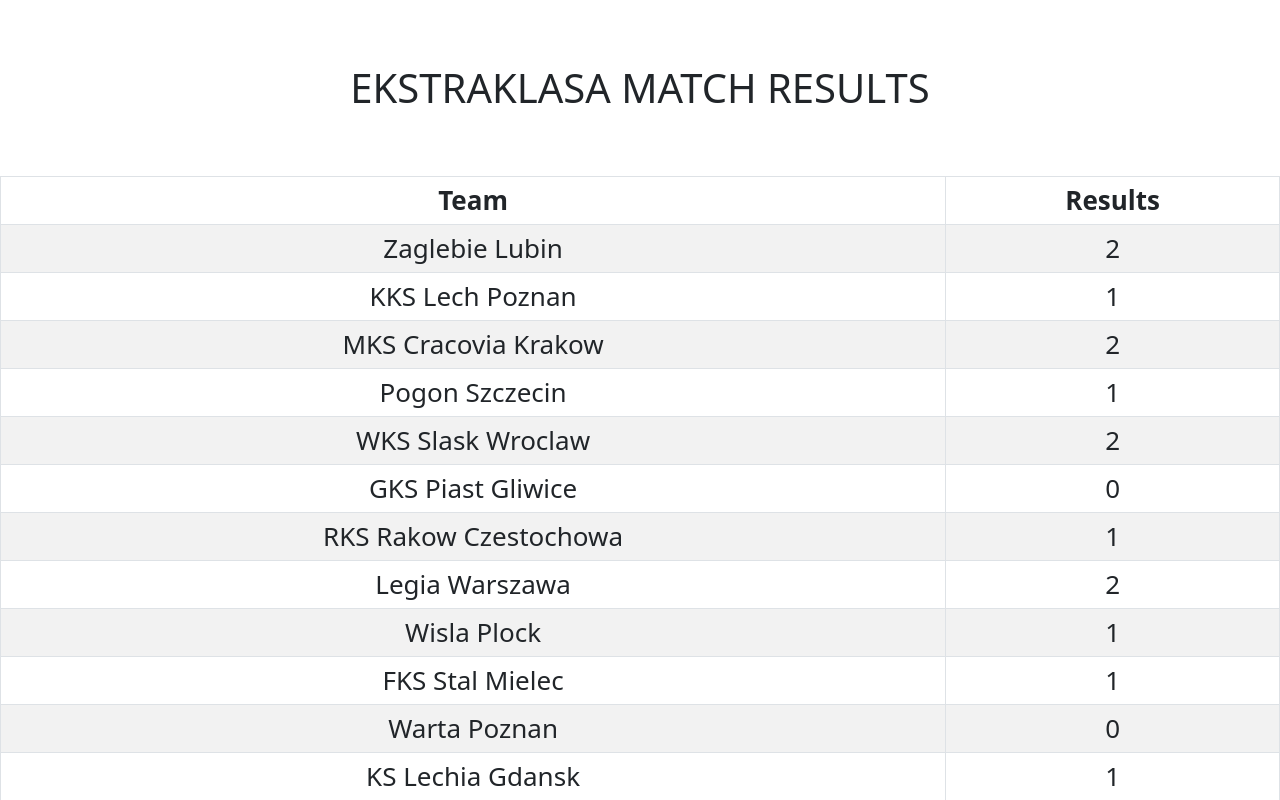
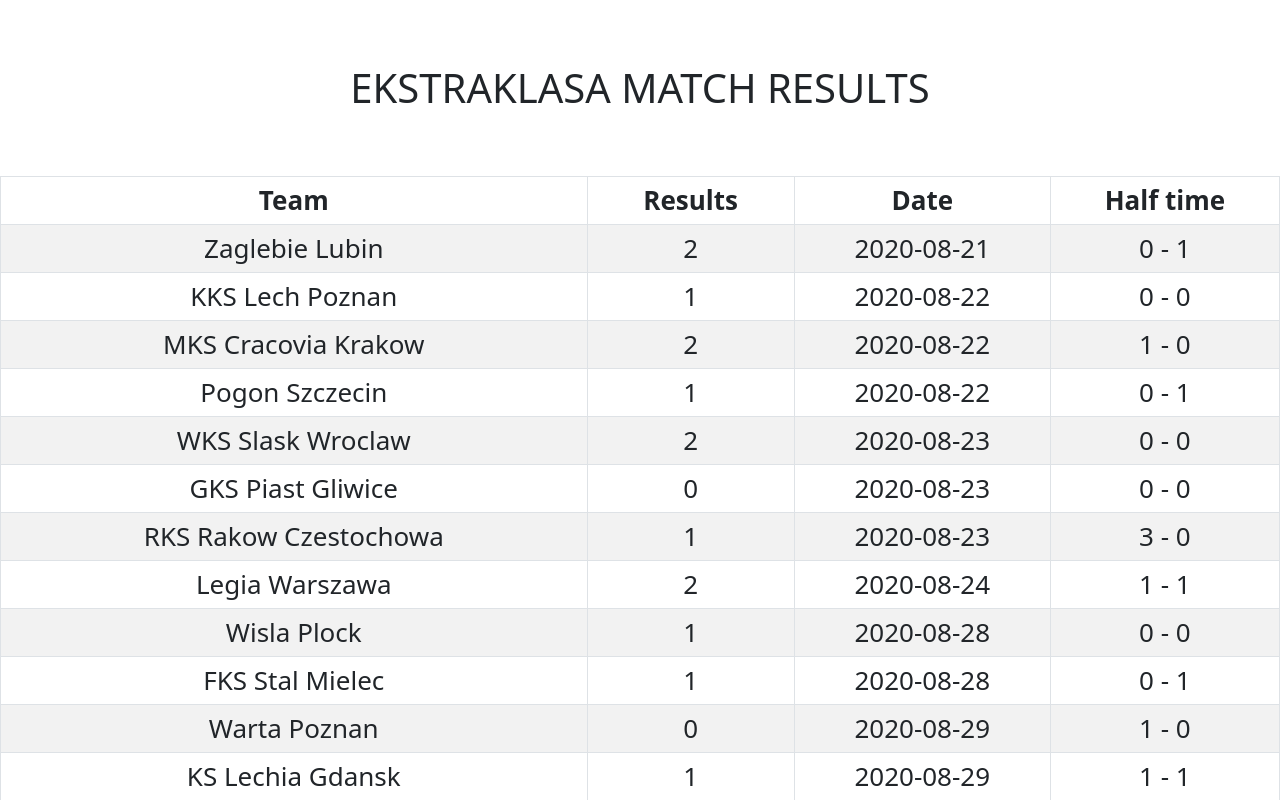
Before and after one commit to AniaPas/sportradarExtraklasaApp, a React (Create React App) app: page / in a window 1280 px wide. Shown: the top 800 px of the page. Built offline with nearby package versions, Linux system fonts and the light colour scheme; data requests are answered from the project's data file.

Commit message:
adding date and halftime score columns

```diff
--- a/package.json
+++ b/package.json
@@ -13,6 +13,7 @@
     "react-dom": "^18.2.0",
     "react-scripts": "5.0.1",
     "sass": "^1.58.0",
+    "uniqid": "^5.4.0",
     "web-vitals": "^2.1.4"
   },
   "scripts": {
--- a/src/App.js
+++ b/src/App.js
@@ -1,4 +1,3 @@
-import logo from "./logo.svg";
 import "./App.scss";
 import { Home } from "./view/Home";
 import { Results } from "./components/Table/Results";
--- a/src/components/Table/Results.js
+++ b/src/components/Table/Results.js
@@ -1,11 +1,10 @@
 import Table from "react-bootstrap/Table";
-import { Home } from "../../view/Home";
-import { useState } from "react";
+import uniqid from "uniqid";
 
-export const Results = ({ names, results }) => {
-  const Elements = [names, results];
+export const Results = ({ names, results, date, halfTime }) => {
+  const Elements = [names, results, date, halfTime];
   const createThElement = (...thElements) =>
-    thElements.map((item, index) => <th>{item}</th>);
+    thElements.map((item, index) => <th key={uniqid()}>{item}</th>);
 
   const r = names?.map((col, index) => {
     const x = Elements?.map((row) => row[index]);
@@ -14,16 +13,18 @@
   console.log(typeof r);
 
   const fillBody = r?.map((e) => (
-    <tr>
+    <tr key={uniqid()}>
       <td>{e[0]}</td>
       <td>{e[1]}</td>
+      <td>{e[2]}</td>
+      <td>{e[3]}</td>
     </tr>
   ));
   console.log(fillBody);
   return (
     <Table striped bordered hover size='sm'>
       <thead>
-        <tr>{createThElement("Team", "Results")}</tr>
+        <tr>{createThElement("Team", "Results", "Date", "Half time")}</tr>
       </thead>
       <tbody>{fillBody}</tbody>
     </Table>
--- a/src/view/Home.js
+++ b/src/view/Home.js
@@ -34,6 +34,18 @@
       : ["no result", "no result"]
   );
   const results = getResults.flat(1);
+  const date = data.map((item) => item.sport_event.start_time.slice(0, 10));
+  // console.log(date);
+  const halfTime = data.map((item) =>
+    item.sport_event_status.period_scores
+      ? `${item.sport_event_status.period_scores[0].home_score} - ${item.sport_event_status.period_scores[0].away_score}`
+      : "no result"
+  );
+  //" " +
+  //item.sport_event_status.period_scores[0].away_score
 
-  return <Results names={names} results={results} />;
+  console.log(halfTime);
+  return (
+    <Results names={names} results={results} date={date} halfTime={halfTime} />
+  );
 };
```
Also changed, not shown: 1 other file (tests, documents, lock files or other folders).
